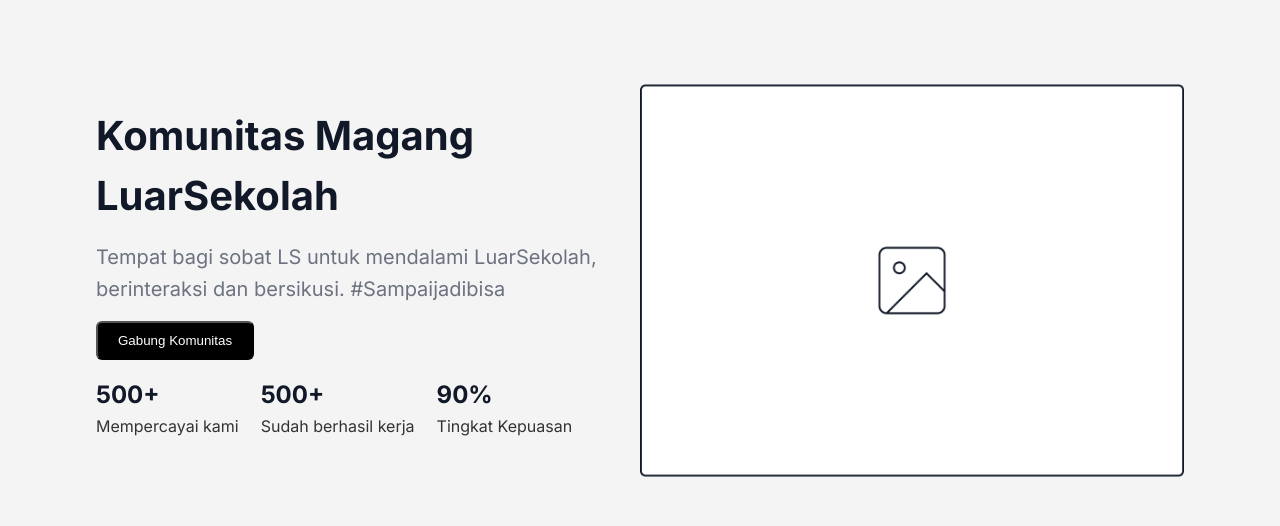
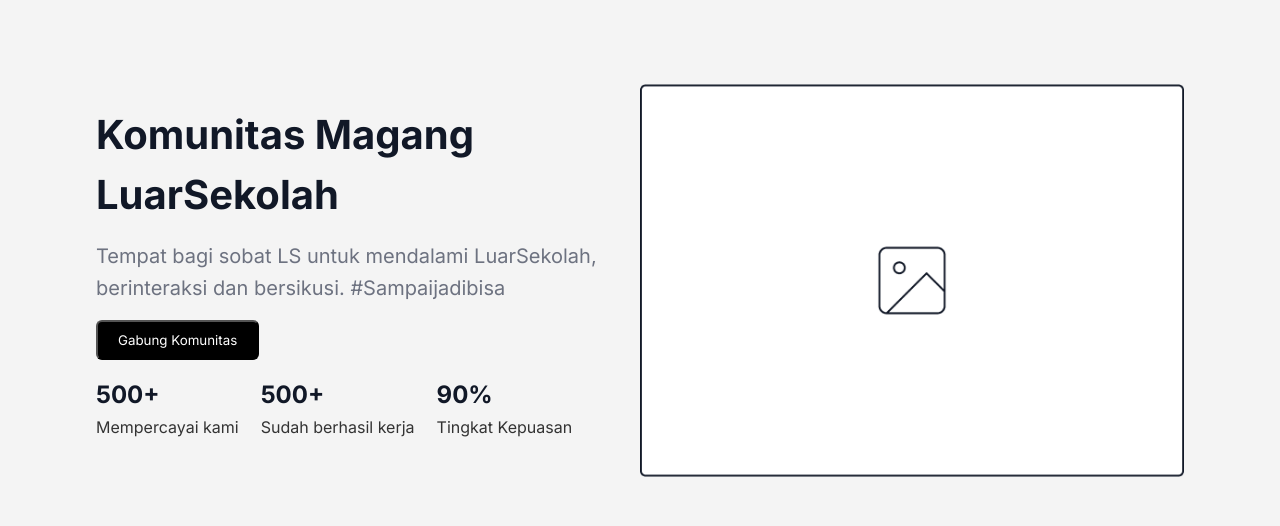
Before and after one commit to arru-tech/app-luar-sekolah, a PHP site: page / in a window 1280 px wide. Shown: the part 76-602 px from the top of the page. Run offline with PHP 8.4, Linux system fonts and the light colour scheme.

Commit message:
fixed fonts

```diff
--- a/css/style.css
+++ b/css/style.css
@@ -3,6 +3,7 @@
 * {
     padding: 0;
     margin: 0;
+    font-family: 'Inter', Arial, sans-serif;
 }
 
 body {
```
